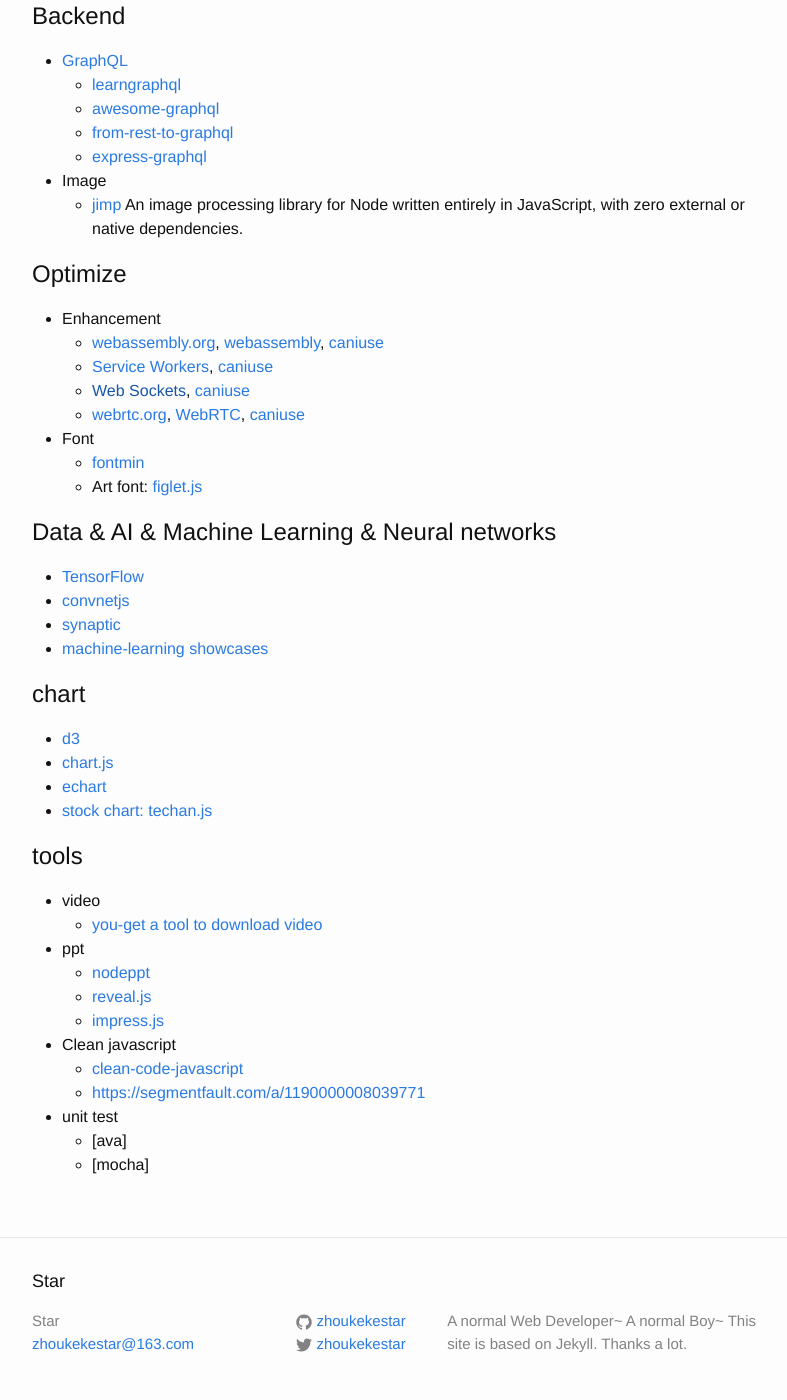
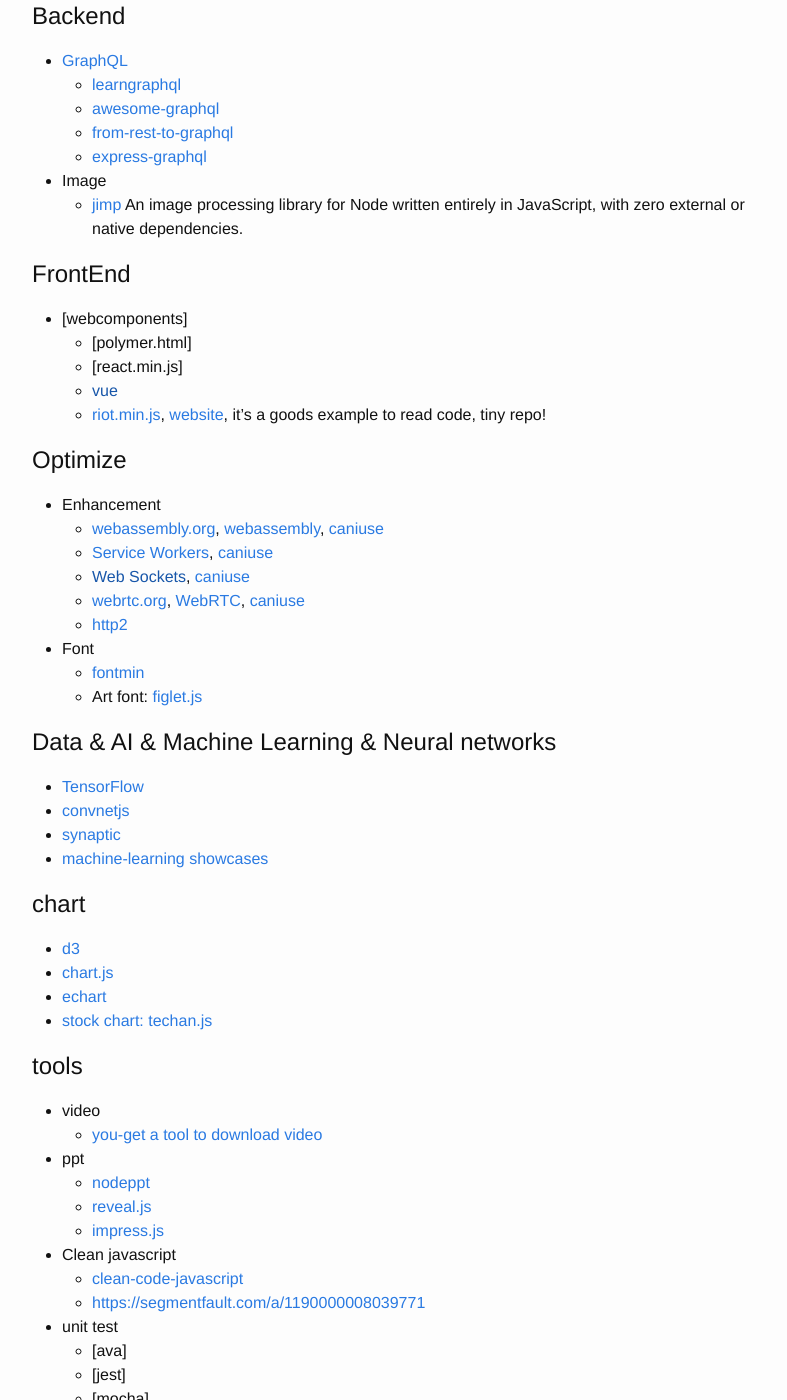
Before and after one commit to zhoukekestar/notes, a Jekyll site: the page built from _posts/2017-01-05-my-stars.md, in a window 1280 px wide and 1400 px high, scrolled down 556 px. Shown: the whole window, without its empty margins (238-1025 px from the left). Built offline with Jekyll 4.4.1, drawn with Linux system fonts in a browser that asks for light colours.

Commit message:
Added: unit test & webcomponents repos

```diff
--- a/_posts/2017-01-05-my-stars.md
+++ b/_posts/2017-01-05-my-stars.md
@@ -28,12 +28,20 @@
 * Image
   * [jimp](https://github.com/oliver-moran/jimp) An image processing library for Node written entirely in JavaScript, with zero external or native dependencies.
 
+# FrontEnd
+* [webcomponents]
+  * [polymer.html]
+  * [react.min.js]
+  * [vue]()
+  * [riot.min.js](https://github.com/riot/riot), [website](http://riotjs.com/), it's a goods example to read code, tiny repo!
+
 # Optimize
   * Enhancement
     * [webassembly.org](http://webassembly.org/), [webassembly](https://github.com/webassembly/), [caniuse](http://caniuse.com/#search=WebAssembly)
     * [Service Workers](https://developer.mozilla.org/en-US/docs/Web/API/Service_Worker_API),  [caniuse](http://caniuse.com/#search=service%20workers)
     * [Web Sockets](), [caniuse](http://caniuse.com/#search=web%20sockets)
     * [webrtc.org](https://webrtc.org/), [WebRTC](https://developer.mozilla.org/en-US/docs/Glossary/WebRTC), [caniuse](http://caniuse.com/#search=webrtc)
+    * [http2](https://http2.akamai.com/demo)
   * Font
     * [fontmin](https://github.com/ecomfe/fontmin)
     * Art font: [figlet.js](https://github.com/patorjk/figlet.js)
@@ -63,4 +71,6 @@
   * [https://segmentfault.com/a/1190000008039771](https://segmentfault.com/a/1190000008039771)
 * unit test
   * [ava]
+  * [jest]
   * [mocha]
+* [pm2]()
```
Also changed, not shown: other parts of _posts/2017-01-05-my-stars.md (+1 -1 lines), _posts/2017-01-16-http2.md (deleted, +0 -4 lines).
